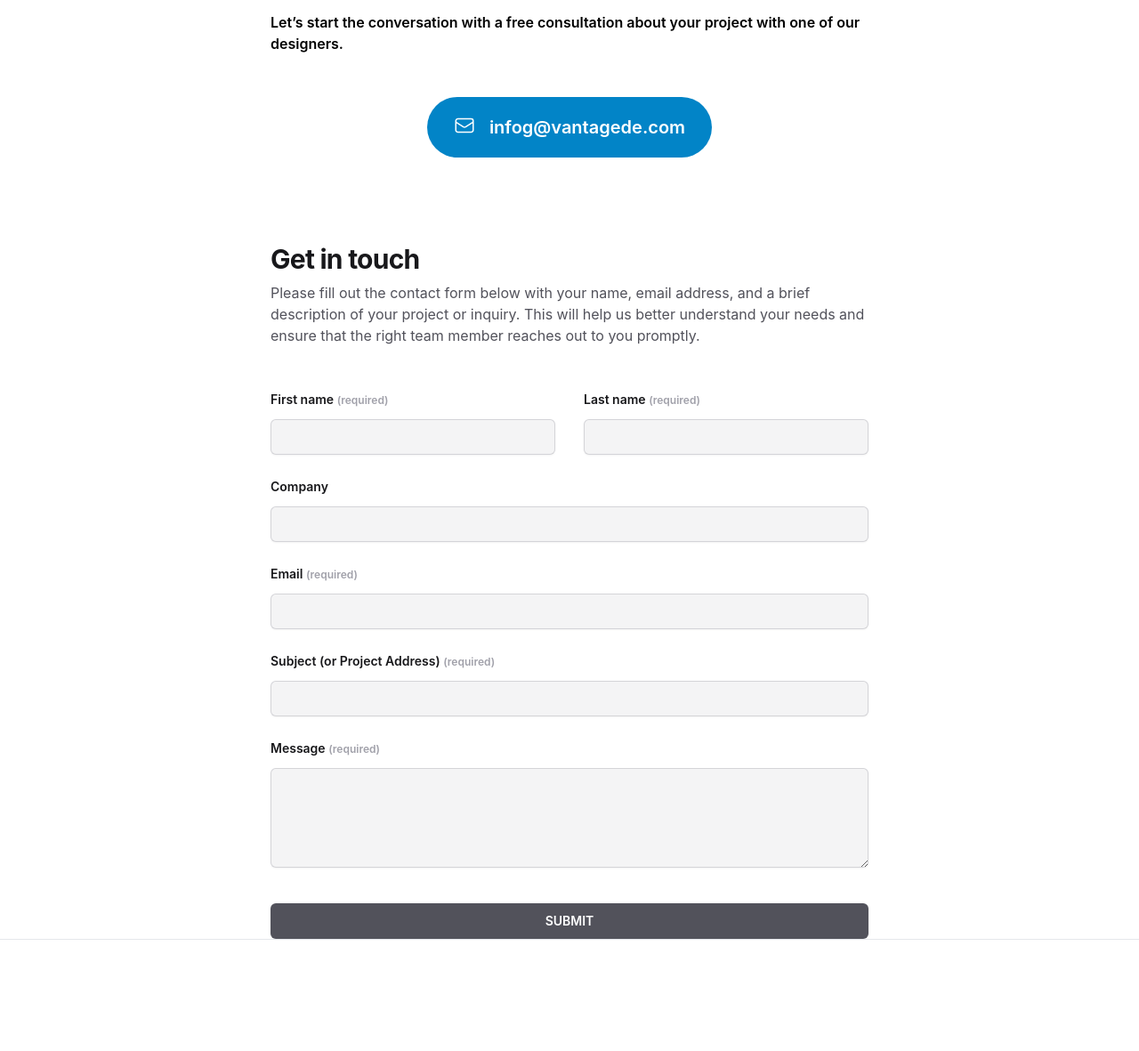
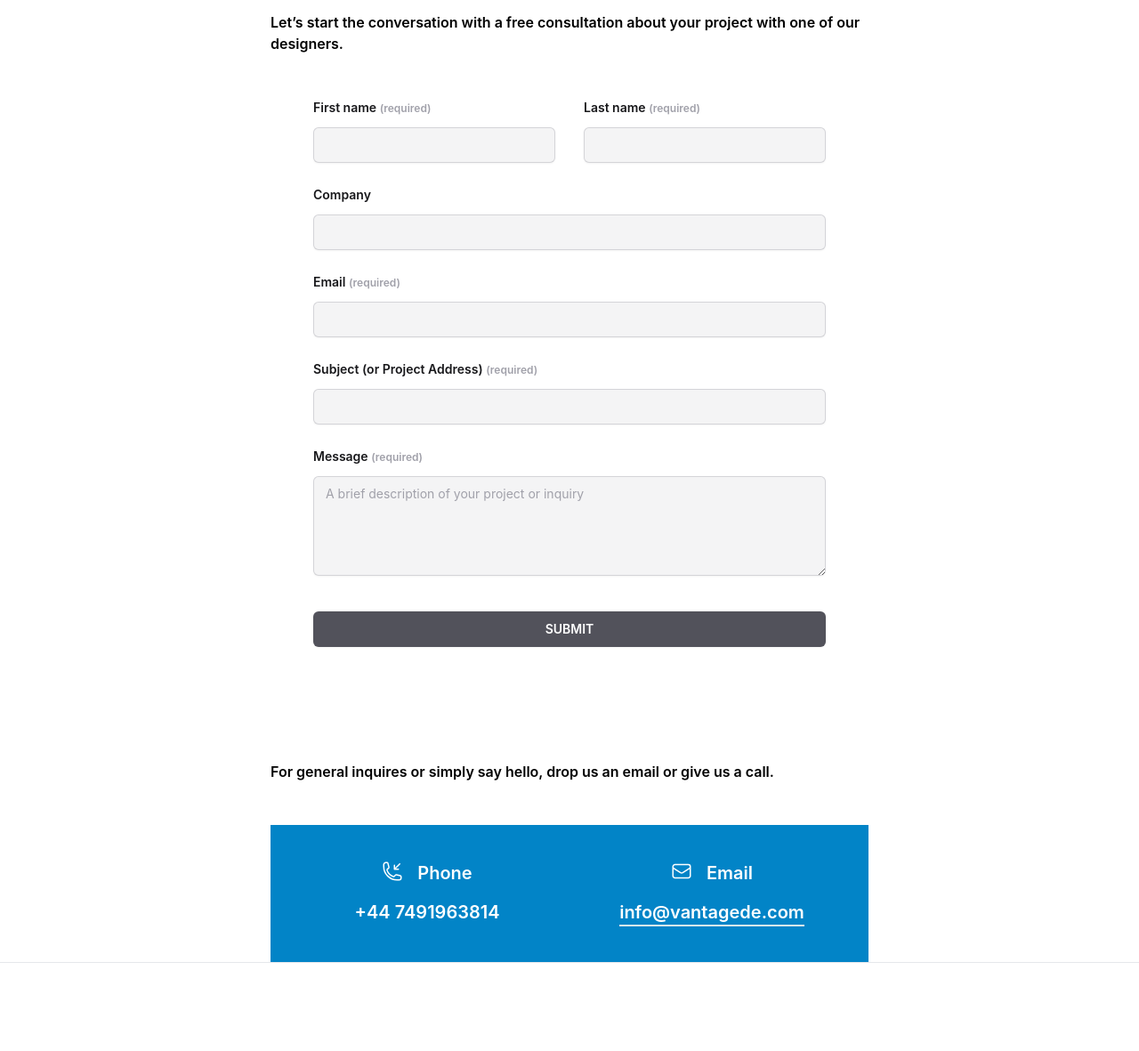
Before and after one commit to Spyrosgg/design-engineering, an Astro site: page /contact in a window 1280 px wide. Shown: the part 699-1880 px from the top of the page at 89% size. Built offline with nearby package versions, Linux system fonts and the light colour scheme; Astro itself is replaced by a stand-in of ours; a web font is replaced by a local one.

Commit message:
contact form

```diff
--- a/src/components/footer.astro
+++ b/src/components/footer.astro
@@ -23,7 +23,9 @@ import etek from "../images/logo/etek-sm.png";
     <!-- 2 -->
     <div class="p-2"></div>
     <!-- 3 -->
-    <a class="p-2 text-xl" href=`mailto:info@vantagede.com`>info@{EMAIL}</a>
+    <a class="p-2 text-xl font-light" href=`mailto:info@vantagede.com`
+      >info@{EMAIL}</a
+    >
     <!-- <a class="p-2 text-xl" href=`mailto:info@${EMAIL}`>info@{EMAIL}</a> -->
     <!-- 4 -->
     <div class="p-2"></div>
--- a/src/components/index/CTA.astro
+++ b/src/components/index/CTA.astro
@@ -10,13 +10,11 @@ import { SITE_TITLE, SITE_TITLE_SMALL } from "../../consts";
 <div class="bg-white">
   <div class="mx-auto -mb-16 mt-8 sm:-mb-32 sm:mt-32">
     <div
-      class="relative isolate overflow-hidden bg-zinc-900 px-6 pt-16 shadow-2xl sm:px-16 md:pt-24 lg:flex lg:gap-x-20 lg:px-24 lg:pt-0"
-    >
+      class="relative isolate overflow-hidden bg-zinc-900 px-6 pt-16 shadow-2xl sm:px-16 md:pt-24 lg:flex lg:gap-x-20 lg:px-24 lg:pt-0">
       <div
-        class="mx-auto max-w-lg text-center lg:mx-0 lg:flex-auto lg:py-32 lg:text-left"
-      >
+        class="mx-auto max-w-lg text-center lg:mx-0 lg:flex-auto lg:py-32 lg:text-left">
         <h2 class="text-3xl font-bold tracking-tight text-white sm:text-4xl">
-          Let's build stronger together<br />Contact us today.
+          Let's build stronger together.<br />Contact us today.
         </h2>
         <p class="mt-6 text-lg text-gray-300">
           Let's discuss your project requirements and discover how <span
@@ -24,8 +22,7 @@ import { SITE_TITLE, SITE_TITLE_SMALL } from "../../consts";
           > can bring your vision to life.
         </p>
         <div
-          class="mt-10 flex items-center justify-center gap-x-6 lg:justify-start"
-        >
+          class="mt-10 flex items-center justify-center gap-x-6 lg:justify-start">
           <a
             href="/contact"
             class="rounded-md bg-white px-3.5 py-2.5 text-sm font-semibold text-gray-900 shadow-sm hover:bg-gray-100 focus-visible:outline focus-visible:outline-2 focus-visible:outline-offset-2 focus-visible:outline-white"
--- a/src/pages/contact.astro
+++ b/src/pages/contact.astro
@@ -38,68 +38,8 @@ import Container from "../components/container.astro";
           Let’s start the conversation with a free consultation about your
           project with one of our designers.
         </p>
-      </div>
-      {/* contacts */}
-      <div
-        class="m-auto mt-12 max-w-xs overflow-hidden rounded-full md:grid-cols-2">
-        <div class="bg-sky-600 px-4 py-5 text-xl font-semibold text-white">
-          <!-- <div class="TEL flex gap-4">
-            <svg
-              xmlns="http://www.w3.org/2000/svg"
-              fill="none"
-              viewBox="0 0 24 24"
-              stroke-width="1.5"
-              stroke="currentColor"
-              class="h-6 w-6 text-white">
-              <path
-                stroke-linecap="round"
-                stroke-linejoin="round"
-                d="M14.25 9.75v-4.5m0 4.5h4.5m-4.5 0l6-6m-3 18c-8.284 0-15-6.716-15-15V4.5A2.25 2.25 0 014.5 2.25h1.372c.516 0 .966.351 1.091.852l1.106 4.423c.11.44-.054.902-.417 1.173l-1.293.97a1.062 1.062 0 00-.38 1.21 12.035 12.035 0 007.143 7.143c.441.162.928-.004 1.21-.38l.97-1.293a1.125 1.125 0 011.173-.417l4.423 1.106c.5.125.852.575.852 1.091V19.5a2.25 2.25 0 01-2.25 2.25h-2.25z"
-              ></path>
-            </svg>
-            <a href=`tel:+44${TEL_UK}`>UK: +44 {TEL_UK}</a>
-          </div>
-          <div class="TEL flex mt-6 gap-4">
-            <svg
-              xmlns="http://www.w3.org/2000/svg"
-              fill="none"
-              viewBox="0 0 24 24"
-              stroke-width="1.5"
-              stroke="currentColor"
-              class="h-6 w-6 text-white">
-              <path
-                stroke-linecap="round"
-                stroke-linejoin="round"
-                d="M14.25 9.75v-4.5m0 4.5h4.5m-4.5 0l6-6m-3 18c-8.284 0-15-6.716-15-15V4.5A2.25 2.25 0 014.5 2.25h1.372c.516 0 .966.351 1.091.852l1.106 4.423c.11.44-.054.902-.417 1.173l-1.293.97a1.062 1.062 0 00-.38 1.21 12.035 12.035 0 007.143 7.143c.441.162.928-.004 1.21-.38l.97-1.293a1.125 1.125 0 011.173-.417l4.423 1.106c.5.125.852.575.852 1.091V19.5a2.25 2.25 0 01-2.25 2.25h-2.25z"
-              ></path>
-            </svg>
-            <a href=`tel:+30${TEL_GR}`>GR: +30 {TEL_GR}</a>
-          </div> -->
-          <div class="EMAIL mt-0 flex justify-center gap-4">
-            <svg
-              xmlns="http://www.w3.org/2000/svg"
-              fill="none"
-              viewBox="0 0 24 24"
-              stroke-width="1.5"
-              stroke="currentColor"
-              class="h-6 w-6">
-              <path
-                stroke-linecap="round"
-                stroke-linejoin="round"
-                d="M21.75 6.75v10.5a2.25 2.25 0 01-2.25 2.25h-15a2.25 2.25 0 01-2.25-2.25V6.75m19.5 0A2.25 2.25 0 0019.5 4.5h-15a2.25 2.25 0 00-2.25 2.25m19.5 0v.243a2.25 2.25 0 01-1.07 1.916l-7.5 4.615a2.25 2.25 0 01-2.36 0L3.32 8.91a2.25 2.25 0 01-1.07-1.916V6.75"
-              ></path>
-            </svg>
-            <a href=`mailto:info@vantagede.com`>
-              <span>
-                infog@{EMAIL}
-              </span>
-              <!-- <a href=`mailto:info@${EMAIL}`>infog@{EMAIL}</a> -->
-            </a>
-          </div>
-        </div>
-      </div>
 
-      <div class="mx-auto mt-24 max-w-2xl">
+        <!-- <div class="mx-auto mt-24 ">
         <h2 class="text-2xl font-bold tracking-tight text-zinc-900 sm:text-3xl">
           Get in touch
         </h2>
@@ -109,14 +49,14 @@ import Container from "../components/container.astro";
           better understand your needs and ensure that the right team member
           reaches out to you promptly.
         </p>
-      </div>
+      </div> -->
 
         {/*FORM */}
-      <!-- <form action="#" method="POST" class="mx-auto mt-6 max-w-xl sm:mt-12"> -->
+        <!-- <form action="#" method="POST" class="mx-auto mt-6 sm:mt-12"> -->
         <form
           action="https://formsubmit.co/info@vantagede.com"
           method="POST"
-        class="mx-auto mt-6 max-w-2xl sm:mt-12">
+          class="mx-auto mt-6 max-w-xl sm:mt-12">
           <div class="grid grid-cols-1 gap-x-8 gap-y-6 sm:grid-cols-2">
             <div>
               <label
@@ -192,8 +132,8 @@ import Container from "../components/container.astro";
               <label
                 for="subject"
                 class="block text-sm font-semibold leading-6 text-zinc-900"
-              >Subject (or Project Address) <span class="text-xs text-zinc-400"
-                >(required)</span
+                >Subject (or Project Address) <span
+                  class="text-xs text-zinc-400">(required)</span
                 ></label
               >
               <div class="mt-2.5">
@@ -220,6 +160,7 @@ import Container from "../components/container.astro";
                   id="message"
                   rows="4"
                   class="block w-full rounded-md border-0 bg-zinc-100 px-3.5 py-2 text-zinc-900 shadow-sm ring-1 ring-inset ring-zinc-300 placeholder:text-zinc-400 focus:ring-1 focus:ring-inset focus:ring-zinc-600 sm:text-sm sm:leading-6"
+                  placeholder="A brief description of your project or inquiry"
                   required></textarea>
               </div>
             </div>
@@ -232,6 +173,74 @@ import Container from "../components/container.astro";
             >
           </div>
         </form>
+
+        {/* contacts */}
+        <p class="mt-12 md:mt-32 font-semibold">
+          For general inquires or simply say hello, drop us an email or give us
+          a call.
+        </p>
+        <div
+          class="m-auto mt-12 px-4 py-10 bg-sky-600 text-xl font-semibold text-white overflow-hidden grid grid-cols-1 md:grid-cols-2">
+          <div class="TEL flex flex-col items-center gap-1 md:gap-4">
+            <div class="TELUK flex gap-4">
+              <svg
+                xmlns="http://www.w3.org/2000/svg"
+                fill="none"
+                viewBox="0 0 24 24"
+                stroke-width="1.5"
+                stroke="currentColor"
+                class="h-6 w-6">
+                <path
+                  stroke-linecap="round"
+                  stroke-linejoin="round"
+                  d="M14.25 9.75v-4.5m0 4.5h4.5m-4.5 0l6-6m-3 18c-8.284 0-15-6.716-15-15V4.5A2.25 2.25 0 014.5 2.25h1.372c.516 0 .966.351 1.091.852l1.106 4.423c.11.44-.054.902-.417 1.173l-1.293.97a1.062 1.062 0 00-.38 1.21 12.035 12.035 0 007.143 7.143c.441.162.928-.004 1.21-.38l.97-1.293a1.125 1.125 0 011.173-.417l4.423 1.106c.5.125.852.575.852 1.091V19.5a2.25 2.25 0 01-2.25 2.25h-2.25z"
+                ></path>
+              </svg>
+              <p class="">Phone</p>
+            </div>
+            <a href=`tel:+44${TEL_UK}`>+44 {TEL_UK}</a>
+            <!-- <div class="TELGR flex mt-6 gap-4">
+            <svg
+              xmlns="http://www.w3.org/2000/svg"
+              fill="none"
+              viewBox="0 0 24 24"
+              stroke-width="1.5"
+              stroke="currentColor"
+              class="h-6 w-6 text-white">
+              <path
+                stroke-linecap="round"
+                stroke-linejoin="round"
+                d="M14.25 9.75v-4.5m0 4.5h4.5m-4.5 0l6-6m-3 18c-8.284 0-15-6.716-15-15V4.5A2.25 2.25 0 014.5 2.25h1.372c.516 0 .966.351 1.091.852l1.106 4.423c.11.44-.054.902-.417 1.173l-1.293.97a1.062 1.062 0 00-.38 1.21 12.035 12.035 0 007.143 7.143c.441.162.928-.004 1.21-.38l.97-1.293a1.125 1.125 0 011.173-.417l4.423 1.106c.5.125.852.575.852 1.091V19.5a2.25 2.25 0 01-2.25 2.25h-2.25z"
+              ></path>
+            </svg>
+            <a href=`tel:+30${TEL_GR}`>GR: +30 {TEL_GR}</a>
+          </div> -->
+          </div>
+          <div
+            class="EMAIL flex flex-col items-center gap-1 md:gap-4 mt-12 md:mt-0">
+            <div class="flex gap-4">
+              <svg
+                xmlns="http://www.w3.org/2000/svg"
+                fill="none"
+                viewBox="0 0 24 24"
+                stroke-width="1.5"
+                stroke="currentColor"
+                class="h-6 w-6">
+                <path
+                  stroke-linecap="round"
+                  stroke-linejoin="round"
+                  d="M21.75 6.75v10.5a2.25 2.25 0 01-2.25 2.25h-15a2.25 2.25 0 01-2.25-2.25V6.75m19.5 0A2.25 2.25 0 0019.5 4.5h-15a2.25 2.25 0 00-2.25 2.25m19.5 0v.243a2.25 2.25 0 01-1.07 1.916l-7.5 4.615a2.25 2.25 0 01-2.36 0L3.32 8.91a2.25 2.25 0 01-1.07-1.916V6.75"
+                ></path>
+              </svg>
+              <p class="">Email</p>
+            </div>
+            <a href=`mailto:info@vantagede.com` class="border-b-2 text-xl">
+              info@{EMAIL}
+              <!-- <a href=`mailto:info@${EMAIL}`>infog@{EMAIL}</a> -->
+            </a>
+          </div>
+        </div>
+      </div>
     </div>
   </Container>
 </Layout>
```
Also changed, not shown: src/pages/thankyou.astro (added). Lines whose indentation alone changed are shown as unchanged.
